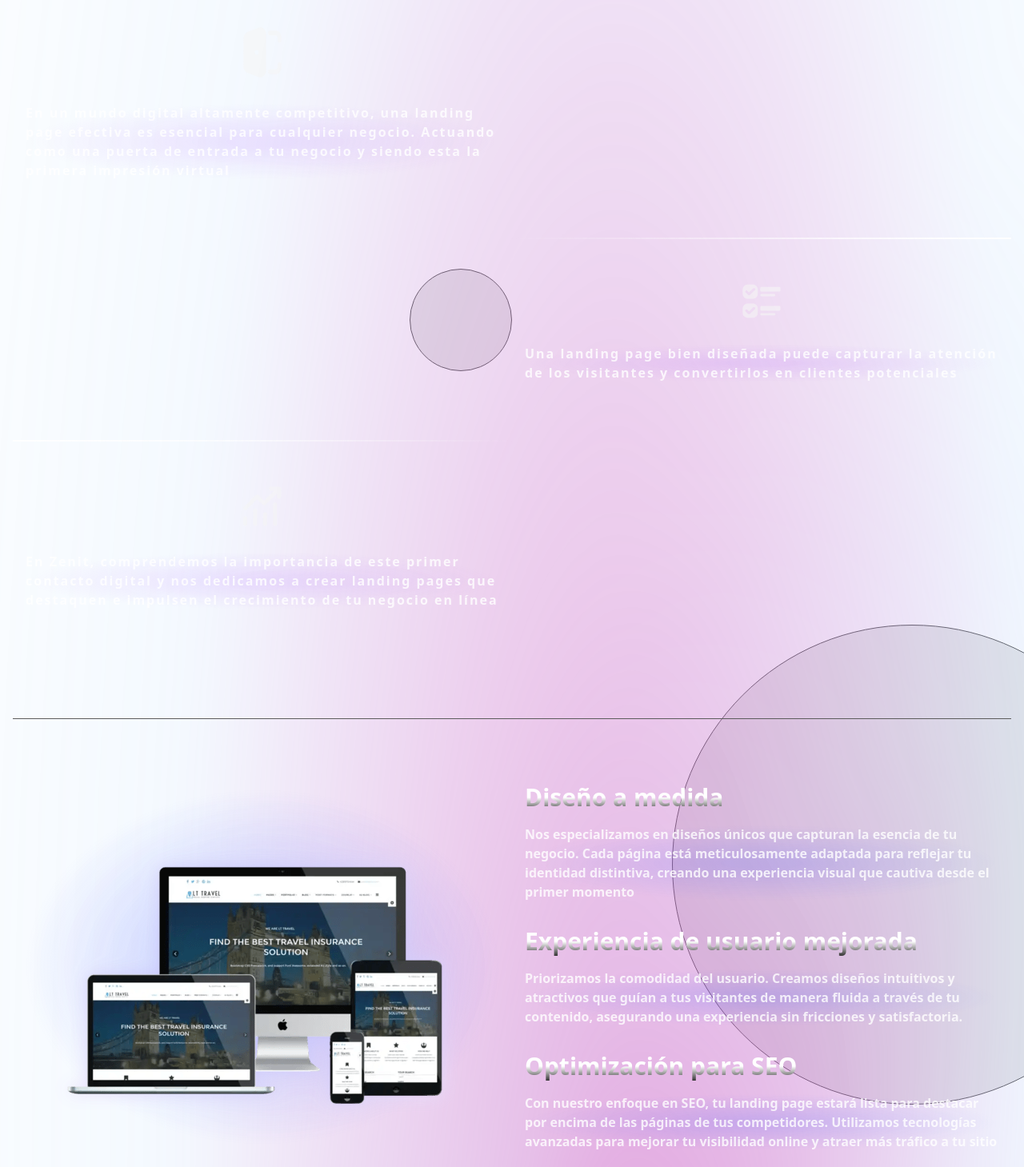
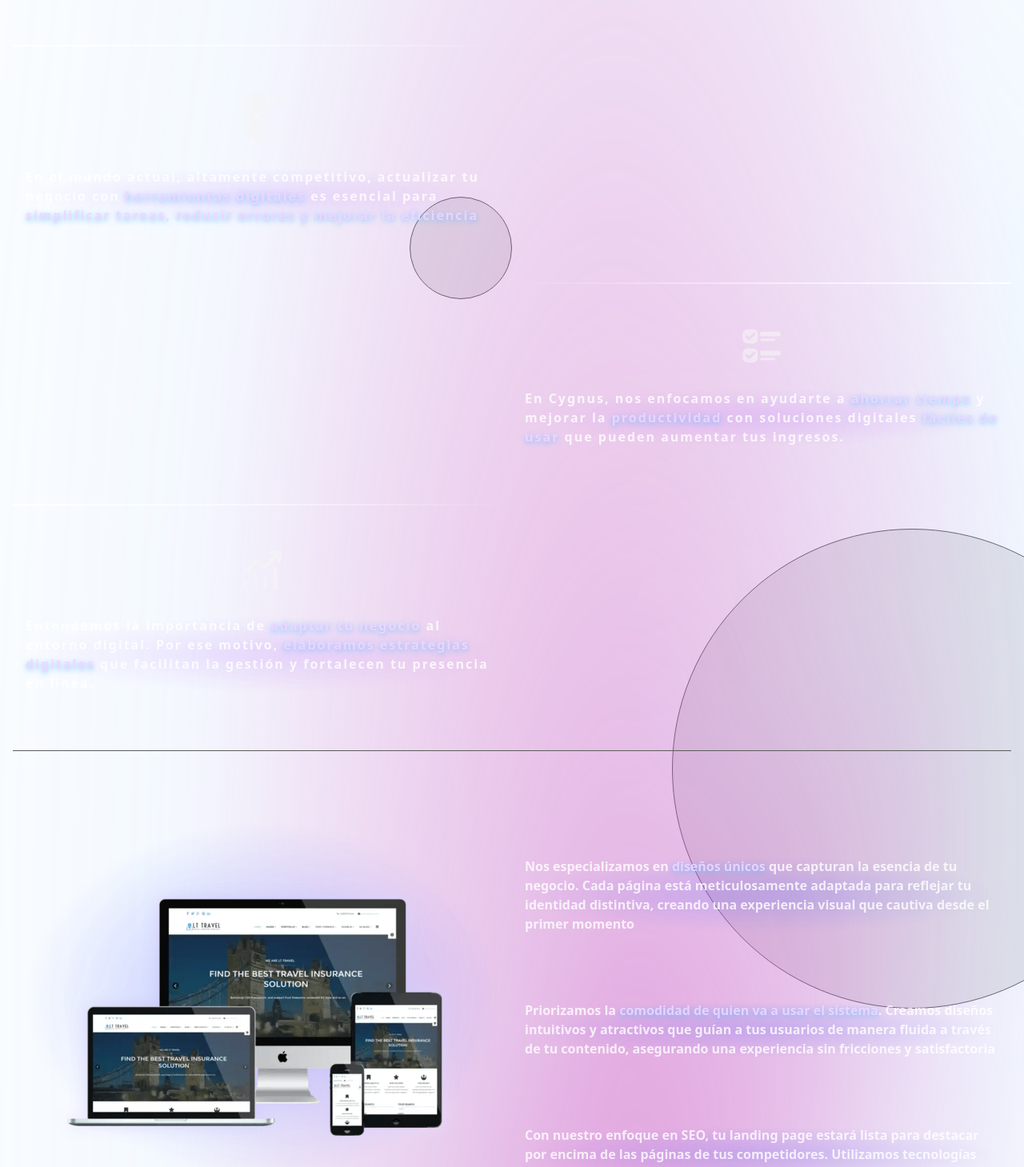
Before and after one commit to Sanchezguidorl/zenit-landing-page, a Next.js app: page / in a window 1280 px wide. Shown: the part 1000-2459 px from the top of the page at 80% size. Built offline with nearby package versions, Linux system fonts and the light colour scheme.

Commit message:
Se resaltan palabras clave y modifican textos

```diff
--- a/app/globals.css
+++ b/app/globals.css
@@ -86,3 +86,9 @@
   transform: rotateX(0deg) rotateY(43deg);
   transform-style: preserve-3d;
 }
+
+.highlight-text{
+  font-weight:700;
+  color: #efd6ffe2;
+  text-shadow: 0px 2px 6px rgba(95, 188, 255, 0.713);
+}
--- a/app/page.tsx
+++ b/app/page.tsx
@@ -1,6 +1,6 @@
 import Header from "./src/components/layouts/Header";
 import Presentation from "./src/components/sections/Presentation";
-import Positioning from "./src/components/sections/Positioning";
+import ModernizaTuNegocio from "./src/components/sections/ModernizaTuNegocio";
 import OurService from "./src/components/sections/OurService";
 import Footer from "./src/components/layouts/Footer";
 import Benefits from "./src/components/sections/Benefits";
@@ -14,10 +14,9 @@
       <Header />
       <div className="container mx-auto px-4 fadeIn">
         <Presentation />
-        <Positioning />
+        <ModernizaTuNegocio />
         <OurService />
         <Services />
-        <CarrouselPagesDeploy/>
         <Benefits />
         <Contact />
         <Footer />
--- a/app/src/components/layouts/CarrouselPagesDeploy.tsx
+++ b/app/src/components/layouts/CarrouselPagesDeploy.tsx
@@ -1,17 +1,20 @@
 "use client";
-
-// Use client
 import { useState } from "react";
 import Image from "next/image";
 import GymProject from "/public/gym.webp";
 import NoterProject from "/public/noterApp.webp";
 import BienesRaicesProject from "/public/bienesRaicesImage.webp";
 
+interface Project {
+  id: number;
+  component: JSX.Element;
+}
+
 function CarrouselPagesDeploy() {
- /* const projectsDeployed = [
-    <Image alt="Gym project image" src={GymProject} className=" h-96" />,
-    <Image alt="Noter app project image" className="h-96" src={NoterProject} />,
-    <Image alt="Bienes Raices project image" className=" h-96" src={BienesRaicesProject} />,
+  const projectsDeployed: Project[] = [
+    { id: 1, component: <Image alt="Gym project image" src={GymProject} className=" h-72 sm:h-80" /> },
+    { id: 2, component: <Image alt="Noter app project image" className=" h-72 sm:h-80" src={NoterProject} /> },
+    { id: 3, component: <Image alt="Bienes Raices project image" className=" h-72 sm:h-80" src={BienesRaicesProject} /> },
   ];
   const [indexSelected, setIndexSelected] = useState<number>(0);
 
@@ -24,30 +27,30 @@
   const handlePrevSlide = () => {
     setIndexSelected((prevIndex) => (prevIndex === 0 ? projectsDeployed.length - 1 : prevIndex - 1));
   };
-*/
+
   return (
-    <div className="bg-black w-full p-4 relative h-96">
-{    /*  <div className="flex justify-center mx-auto max-w-[500px] mt-10 " style={{perspective: "1000px"}}>
-        {projectsDeployed.map((slide, index) => (
+    <div className="relative h-96 py-10">
+      <div className="flex justify-center w-full px-2 sm:px-10 " style={{perspective: "1000px"}}>
+        {projectsDeployed.map((project, index) => (
           <div
-            key={index}
+            key={project.id}
             onClick={() => setIndexSelected(index)}
-            className={` relative  transition-all duration-200 w-20 fade-in border-4 border-blue-500 ${
-              index === indexSelected ? " scale-110 z-10 brightness-100 w-60" : " image-perspective brightness-75 w-20 "
+            className={` relative  transition-all duration-200  w-20 fade-in border-4 border-blue-500 ${
+              index === indexSelected ? " scale-110 z-10 brightness-100 w-2/5 sm:w-2/4" : " image-perspective brightness-75 w-20 "
             } `}
           >
-            {slide}
+            {project.component}
           </div>
         ))}
       </div>
-      <div className=" absolute w-full left-0 top-2/3 flex justify-between">
-        <button className="bg-slate-500 p-4 text-xl text-dark bg-white rounded-full" onClick={handlePrevSlide}>
+      <div className=" flex-1">
+{/*        <button className="bg-slate-500 p-4 text-xl text-dark bg-white rounded-full" onClick={handlePrevSlide}>
           prev
         </button>
         <button className="bg-slate-500 p-4 text-xl text-dark bg-white rounded-full" onClick={handleNextSlide}>
           next
-        </button>
-      </div>*/}
+        </button>*/}
+      </div>
     </div>
   );
 }
--- a/app/src/components/layouts/HeaderContent.tsx
+++ b/app/src/components/layouts/HeaderContent.tsx
@@ -59,9 +59,9 @@
         <ul className="uppercase text-white sm:flex sm:justify-between gap-4">
           <li
             className="py-2  "
-            onClick={() => scrollToSection("Positioning")}
+            onClick={() => scrollToSection("ModernizaTuNegocio")}
           >
-            Posicionamiento
+            Moderniza Tu Negocio
           </li>
           <li
             className="py-2  "
@@ -87,9 +87,9 @@
         <ul className="uppercase text-white flex sm:justify-between gap-4">
           <li
             className="  "
-            onClick={() => scrollToSection("Positioning")}
+            onClick={() => scrollToSection("ModernizaTuNegocio")}
           >
-            Posicionamiento
+            Moderniza Tu Negocio
           </li>
           <li
             className=" "
--- a/app/src/components/sections/Benefits.tsx
+++ b/app/src/components/sections/Benefits.tsx
@@ -1,11 +1,15 @@
-import '../../../styles/sections/Benefits.css';
-import Image from 'next/image';
-import UpIcon from '/public/upIcon.svg';
+import "../../../styles/sections/Benefits.css";
+import Image from "next/image";
+import UpIcon from "/public/upIcon.svg";
+import CarrouselPagesDeploy from "../layouts/CarrouselPagesDeploy";
 
 function Benefits() {
   return (
-    <div id="Benefits" className=" py-32 flex flex-col-reverse sm:flex-row w-full">
-      <div className="w-full sm:w-1/2 px-4 flex flex-col justify-center">
+    <div
+      id="Benefits"
+      className=" py-32 flex flex-col-reverse sm:flex-row w-full"
+    >
+      <div className="flex-1 px-4 flex flex-col justify-center">
         <div className="">
           <div className="benefit-title">
             <h3 className=" text-2xl font-bold">Enfoque en resultados</h3>
@@ -30,10 +34,8 @@
           </p>
         </div>
       </div>
-      <div className="w-full sm:w-1/2 relative flex items-center justify-center h-[400px] ">
-        <Image src={UpIcon} alt="" className=' text-secondary absolute w-12'/>
-        <div className=" border border-y-blue h-52 w-52 rounded-full absolute  bg-transparent benefit" ></div>
-        <div className=" border border-x-secondary h-52 w-52 rounded-full absolute bg-transparent benefit-2" ></div>
+      <div className=" flex-1">
+      <CarrouselPagesDeploy/>
       </div>
     </div>
   );
--- /dev/null
+++ b/app/src/components/sections/ModernizaTuNegocio.tsx
@@ -0,0 +1,42 @@
+import "../../../styles/sections/ModernizaTuNegocio.css";
+import Image from "next/image";
+import ShipIcon from "/public/shipIcon.svg";
+import PositioningBenefit from "./PositioningBenefit";
+
+function Positioning() {
+  return (
+    <div className=" mt-10">
+      <div className="flex flex-col mx-auto w-fit items-center mb-28 ">
+        <Image
+          src={ShipIcon}
+          priority
+          alt="Icono de nave espacial"
+          className=" w-28 text-white"
+        />
+        <div className="stella rounded-xl h-[220px]"></div>
+      </div>
+      <div id="ModernizaTuNegocio" className="pt-10">
+        <PositioningBenefit iconIndex={0} positionDiv="left">
+          En el mundo actual, altamente competitivo, actualizar tu negocio con
+          <strong className="highlight-text"> herramientas digitales </strong>
+          es esencial para{" "}
+          <strong className="highlight-text">
+            simplificar tareas, reducir errores y mejorar la eficiencia
+          </strong>
+        </PositioningBenefit>
+        <PositioningBenefit iconIndex={2} positionDiv="right">
+          En Cygnus, nos enfocamos en ayudarte a <strong className="highlight-text">ahorrar tiempo</strong> y mejorar la
+          <strong className="highlight-text"> productividad</strong> con soluciones digitales <strong className="highlight-text"> fáciles de usar </strong> que pueden
+          aumentar tus ingresos.
+        </PositioningBenefit>
+        <PositioningBenefit iconIndex={1} positionDiv="left">
+          Entendemos la importancia de <strong className="highlight-text">adaptar tu negocio</strong> al entorno digital.
+          Por ese motivo, <strong className="highlight-text">elaboramos estrategias digitales</strong> que facilitan la
+          gestión y fortalecen tu presencia en línea.
+        </PositioningBenefit>
+      </div>
+    </div>
+  );
+}
+
+export default Positioning;
--- a/app/src/components/sections/OurService.tsx
+++ b/app/src/components/sections/OurService.tsx
@@ -10,39 +10,30 @@
       <div className="lg:w-1/2 px-4 text-white">
         <div className="mb-8">
           <div className="gradient-mask-silver">
-            <h2 className=" text-2xl sm:text-3xl font-semibold mb-4">Diseño a medida</h2>
+            <h2 className=" text-2xl sm:text-3xl brightness-150 font-semibold mb-4">Diseño a medida</h2>
           </div>
           <p className=" font-semibold">
-            Nos especializamos en diseños únicos que capturan la esencia de tu
-            negocio. Cada página está meticulosamente adaptada para reflejar tu
-            identidad distintiva, creando una experiencia visual que cautiva
-            desde el primer momento
+          Nos especializamos en <strong className="highlight-text">diseños únicos</strong> que capturan la esencia de tu negocio. Cada página está meticulosamente adaptada para reflejar tu identidad distintiva, creando una experiencia visual que cautiva desde el primer momento
           </p>
         </div>
         <div className="mb-8">
           <div className="gradient-mask-silver">
-            <h2 className=" text-2xl sm:text-3xl font-semibold mb-4">
+            <h2 className=" text-2xl sm:text-3xl brightness-150 font-semibold mb-4">
               Experiencia de usuario mejorada
             </h2>
           </div>
           <p className=" font-semibold">
-            Priorizamos la comodidad del usuario. Creamos diseños intuitivos y
-            atractivos que guían a tus visitantes de manera fluida a través de
-            tu contenido, asegurando una experiencia sin fricciones y
-            satisfactoria.
+          Priorizamos la <strong className="highlight-text">comodidad de quien va a usar el sistema</strong>. Creamos diseños intuitivos y atractivos que guían a tus usuarios de manera fluida a través de tu contenido, asegurando una experiencia sin fricciones y satisfactoria
           </p>
         </div>
         <div className="">
           <div className="gradient-mask-silver">
-            <h2 className=" text-2xl sm:text-3xl font-semibold mb-4">
+            <h2 className=" text-2xl sm:text-3xl brightness-150 font-semibold mb-4">
               Optimización para SEO
             </h2>
           </div>
           <p className=" font-semibold">
-            Con nuestro enfoque en SEO, tu landing page estará lista para
-            destacar por encima de las páginas de tus competidores. Utilizamos
-            tecnologías avanzadas para mejorar tu visibilidad online y atraer
-            más tráfico a tu sitio
+          Con nuestro enfoque en SEO, tu landing page estará lista para destacar por encima de las páginas de tus competidores. Utilizamos tecnologías avanzadas para <strong className="highlight-text">mejorar tu visibilidad online</strong> y atraer más tráfico a tu sitio
           </p>
         </div>
       </div>
--- a/app/src/components/sections/Positioning.tsx
+++ /dev/null
@@ -1,34 +0,0 @@
-import '../../../styles/sections/Positioning.css';
-import Image from "next/image";
-import ShipIcon from "/public/shipIcon.svg";
-import PositioningBenefit from "./PositioningBenefit";
-
-function Positioning() {
-  return (
-    <div id="Positioning" className=" mb-28">
-      <div className="flex flex-col mx-auto w-fit items-center mb-28 ">
-        <Image
-          src={ShipIcon}
-          priority
-          alt="Icono de nave espacial"
-          className=" w-28 text-white"
-        />
-        <div className="stella rounded-xl h-[220px]"></div>
-      </div>
-
-      <div>
-      <PositioningBenefit iconIndex={0} positionDiv="left">
-      En un mundo digital altamente competitivo, una landing page efectiva es esencial para cualquier negocio. Actuando como una puerta de entrada a tu negocio y siendo esta la primera impresión virtual
-      </PositioningBenefit>
-      <PositioningBenefit iconIndex={2} positionDiv="right">
-      Una landing page bien diseñada puede capturar la atención de los visitantes y convertirlos en clientes potenciales
-      </PositioningBenefit>
-      <PositioningBenefit iconIndex={1} positionDiv="left">
-      En Zenit, comprendemos la importancia de este primer contacto digital y nos dedicamos a crear landing pages que destaquen e impulsen el crecimiento de tu negocio en línea
-      </PositioningBenefit>
-      </div>
-    </div>
-  );
-}
-
-export default Positioning;
--- a/app/styles/sections/Positioning.css
+++ b/app/styles/sections/ModernizaTuNegocio.css
@@ -1,8 +1,4 @@
-#Positioning{
-    .stella{
-        width: 3px;
-        background: linear-gradient(#ffffffbb, #21212100);
-    }
+#ModernizaTuNegocio{
 
     p{
         letter-spacing: 2px;
@@ -10,6 +6,10 @@
     }
 }
 
+.stella{
+    width: 3px;
+    background: linear-gradient(#ffffffbb, #21212100);
+}
 .border-gradient-stella-to-right{
     border-top: 2px solid transparent;
     border-image: linear-gradient(to right, white, transparent);
```
